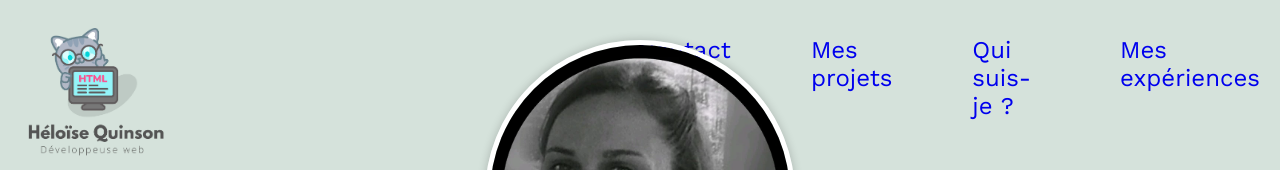
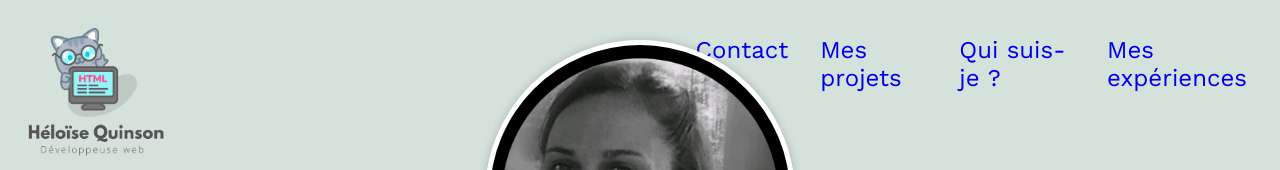
Before and after one commit to HeloiseQsn/myportfolio, a React (Vite) app: page / in a window 1280 px wide. Shown: the top 170 px of the page. Built offline with nearby package versions, Linux system fonts and the light colour scheme; a web font is replaced by a local one.

Commit message:
ajustement gap nav

```diff
--- a/src/components/Header/header.scss
+++ b/src/components/Header/header.scss
@@ -18,8 +18,6 @@ header {
   }
   ul {
     display: flex;
-    gap: 5rem;
-    font-size: 1rem;
-    font-family: 'work sans', cursive;
+    gap: 2rem;
   }
 }
```
